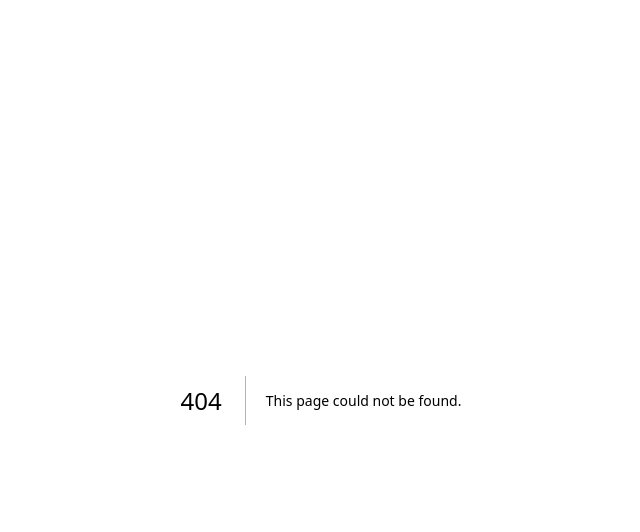
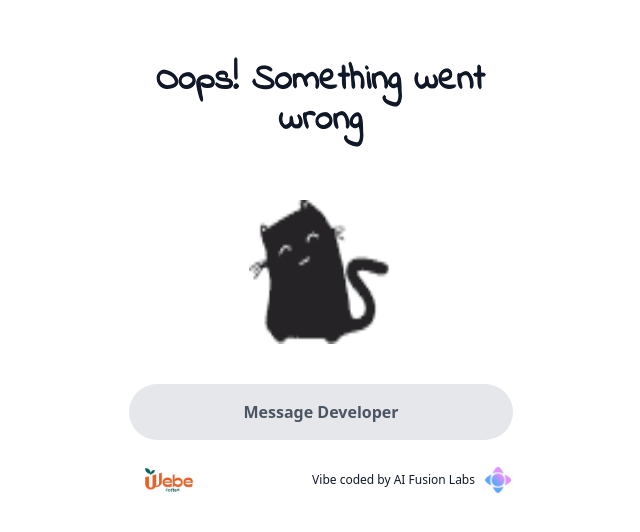
Before and after one commit to zanastas/redeem-free-drink, a Next.js app: page /error in a window 1280 px wide. Before the commit this address had no page. Shown: the top 532 px of the page, without its empty margins (319-959 px from the left). Built offline with nearby package versions, Linux system fonts and the light colour scheme.

Commit message:
add error page

```diff
--- /dev/null
+++ b/app/error/page.tsx
@@ -0,0 +1,44 @@
+import Image from "next/image";
+import { Indie_Flower } from "next/font/google";
+const indie = Indie_Flower({ subsets: ["latin"], weight: ["400"] });
+
+export default function ErrorPage() {
+  return (
+    <main className="min-h-screen bg-white text-gray-900 flex flex-col items-center justify-between p-6 sm:p-8 pb-footer">
+      <div className="w-full max-w-sm mx-auto flex-1 flex flex-col items-center">
+        <div className="pt-6 pb-4 text-center h-32 flex flex-col justify-center">
+          <h1 className={`text-3xl font-bold font-thick ${indie.className}`}>Oops! Something went wrong</h1>
+        </div>
+
+        <div className="my-10 flex items-center justify-center">
+          <Image src="/loadcat.gif" alt="Error animation" width={144} height={144} />
+        </div>
+
+        <div className="w-full">
+          <div className="relative w-full max-w-sm mx-auto h-14 rounded-full bg-gray-200 flex items-center select-none touch-none mt-6">
+            <a
+              href="https://t.me/lyazelda"
+              target="_blank"
+              rel="noopener noreferrer"
+              className="absolute inset-0 flex items-center justify-center text-gray-600 font-bold no-underline"
+            >
+              Message Developer
+            </a>
+          </div>
+
+          <footer className="w-full max-w-sm mx-auto mt-32 pb-2 flex items-center justify-between text-xs text-gray-500">
+            <div className="flex items-center gap-2">
+              <div className="w-20 h-20 rounded-full overflow-hidden">
+                <Image src="/webe-cafe-logo.jpg" alt="webe cafe logo" width={80} height={80} style={{ width: "100%", height: "100%", objectFit: "cover" }} />
+              </div>
+            </div>
+            <div className="flex items-center gap-2">
+              <span>Vibe coded by AI Fusion Labs</span>
+              <Image src="/aifusionlabs-logo.png" alt="AI Fusion Labs logo" width={30} height={30} />
+            </div>
+          </footer>
+        </div>
+      </div>
+    </main>
+  );
+}
--- a/app/globals.css
+++ b/app/globals.css
@@ -18,6 +18,7 @@ body { margin: 0; font-family: ui-sans-serif, system-ui, -apple-system, Segoe UI
 .font-bold { font-weight: 700; }
 /* Slightly thicken light fonts like Indie Flower without changing the face */
 .font-thick { text-shadow: 0.02em 0 0 currentColor, -0.02em 0 0 currentColor, 0 0.02em 0 currentColor, 0 -0.02em 0 currentColor; }
+.no-underline { text-decoration: none; }
 .text-center { text-align: center; }
 .w-full { width: 100%; }
 .w-48 { width: 12rem; }
```
Also changed, not shown: public/loadcat.gif (added).
